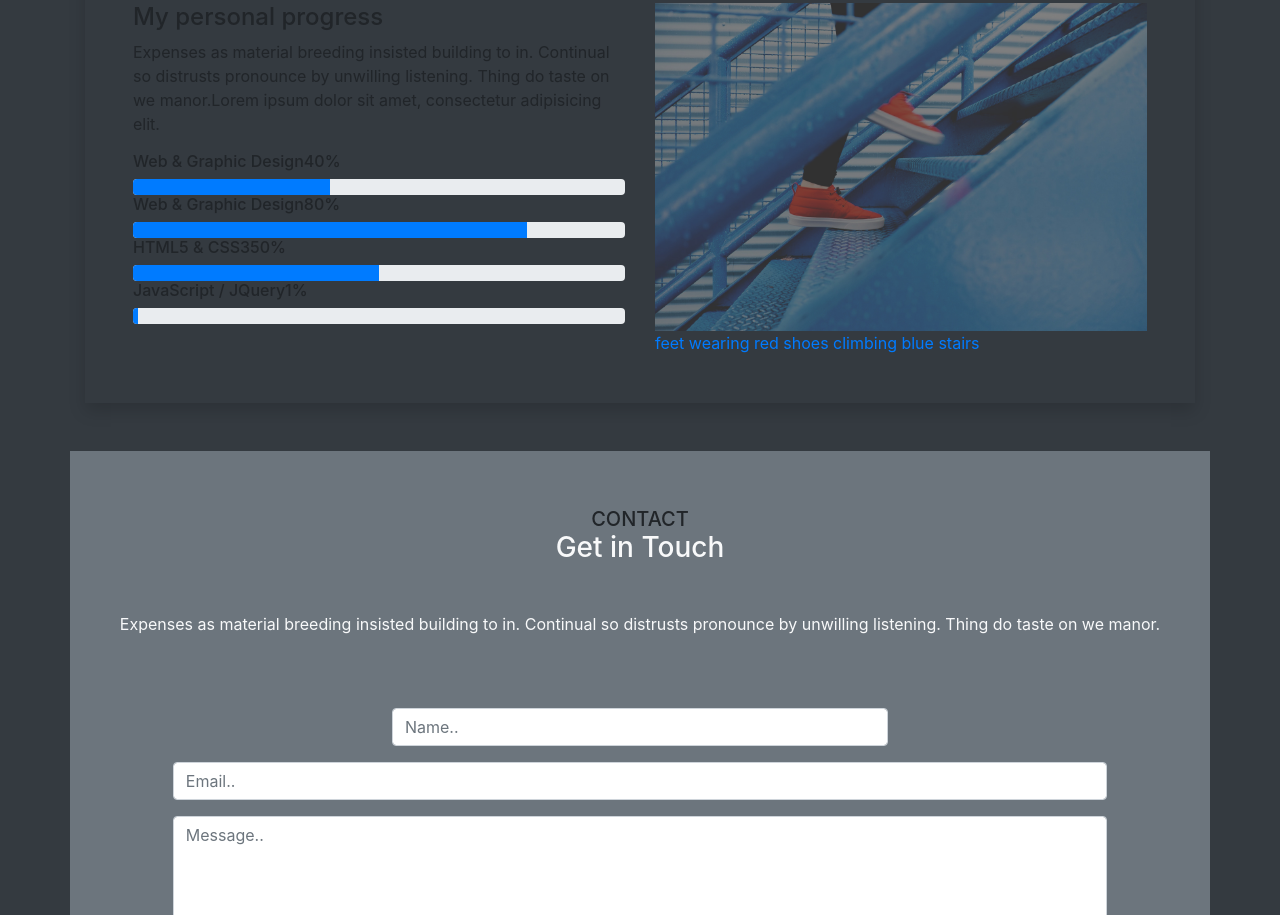
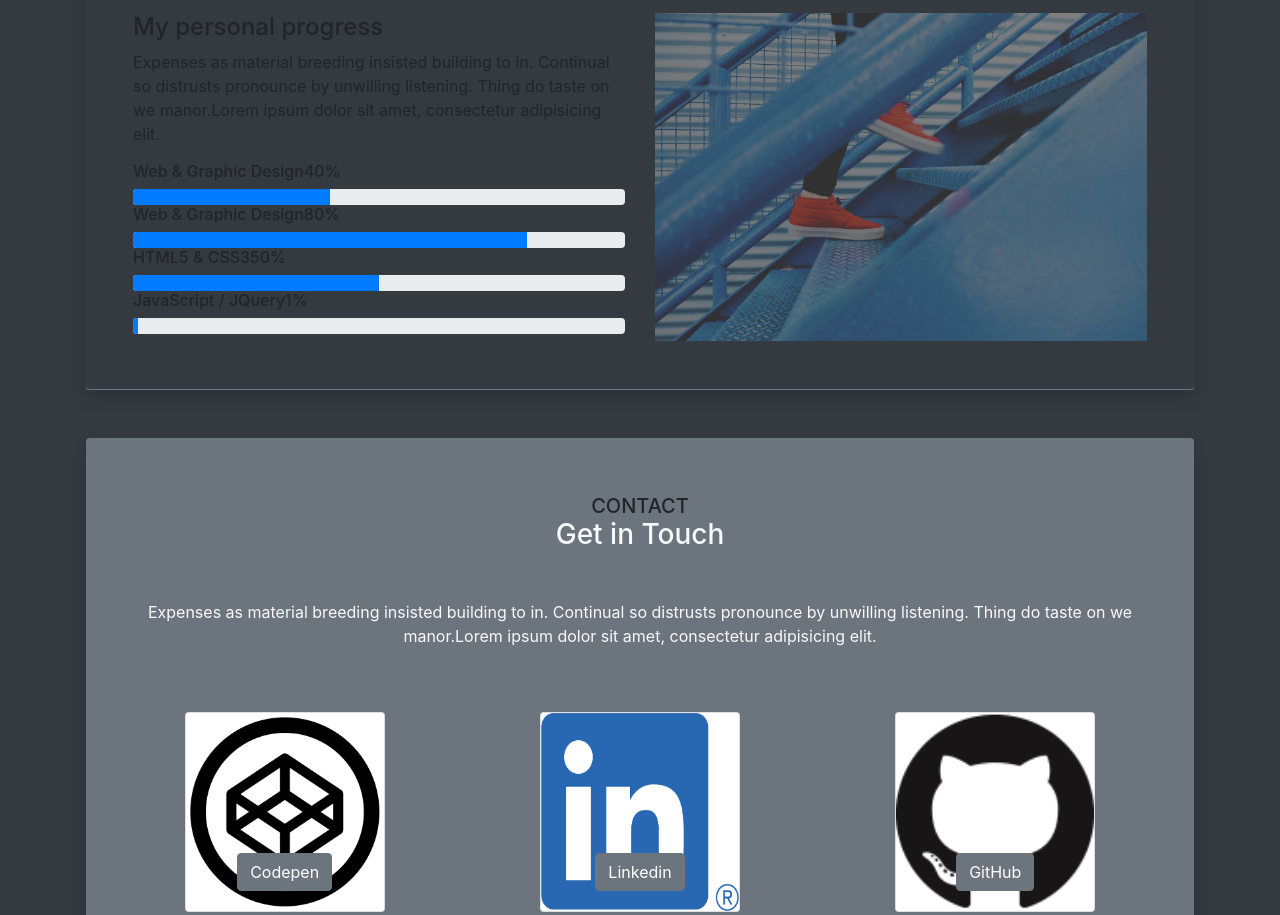
Before and after one commit to franhenke/personal-website-bootstrap, a plain HTML site: page index.html in a window 1280 px wide. Shown: the part 1885-2800 px from the top of the page. Drawn offline with Linux system fonts and the light colour scheme.

Commit message:
Work on final touches

```diff
--- a/index.html
+++ b/index.html
@@ -28,7 +28,10 @@
   <body class="container py-1 bg-dark">
     <!-- NAV -->
 
-    <nav class="navbar navbar-expand-lg bg-dark navbar-dark d-flex flex-row">
+    <nav
+      class="navbar navbar-expand-lg navbar-dark d-flex flex-row border-bottom border-secondary"
+      style="background-color: #282828;"
+    >
       <a class="navbar-brand" href="#">
         <img src="img/FH-logo-blue.svg" width="50" height="50" alt="" />
       </a>
@@ -65,8 +68,11 @@
 
     <!-- HEADER  -->
 
-    <div class="container bg-dark mb-lg-5 bg-img">
-      <header class="row mt-5">
+    <div
+      class="container mb-lg-5 bg-img shadow p-3 mb-5rounded border-bottom border-secondary"
+      style="background-color: #282828;"
+    >
+      <header class="row">
         <div class="col-12 col-lg-7">
           <img
             class="img-fluid"
@@ -88,7 +94,7 @@
     <!-- Services -->
 
     <main>
-      <section class="bg-secondary" id="services">
+      <section class="bg-secondary mb-4 shadow" id="services">
         <div class="d-flex flex-column text-center mt-5 mt-lg-2">
           <h2 class="h5 pb-0 mb-0 mt-5">SERVICES</h2>
           <h3 class="pb-0 mt-0 pl-4 text-light mb-5">What I Do</h3>
@@ -148,7 +154,9 @@
       <!-- RESUME -->
 
       <section id="resume">
-        <div class="shadow">
+        <div
+          class="shadow rounded mt-4 border-bottom border-top border-secondary"
+        >
           <div class="d-flex flex-column text-center mt-5 mt-lg-2">
             <h2 class="h5 pb-0 mb-0 mt-5">RESUME</h2>
             <h3 class="pb-0 mt-0 pl-4 text-light mb-5">A short Bio</h3>
@@ -299,9 +307,12 @@
             </div>
             <div class="col-12 col-md-6 col-lg-6">
               <a href=""
-                ><img class="img-fluid" src="img/progress.jpg" alt="" />feet
-                wearing red shoes climbing blue stairs</a
-              >
+                ><img
+                  class="img-fluid"
+                  src="img/progress.jpg"
+                  alt="feet
+                wearing red shoes climbing blue stairs"
+              /></a>
             </div>
           </div>
         </div>
@@ -309,16 +320,76 @@
     </main>
 
     <!-- CONTACT FORM -->
-    <section class="mt-5">
-      <div class="mt-4 row bg-secondary justify-content-center" id="contact">
+    <section class="mt-5 mx-3">
+      <div
+        class="mt-4 row justify-content-center shadow mb-5 rounded bg-secondary"
+        id="contact"
+        ;
+      >
         <div class="d-flex flex-column text-center mt-5 mt-lg-2">
           <h2 class="h5 pb-0 mb-0 mt-5">CONTACT</h2>
           <h3 class="pb-0 mt-0 text-light mb-5">Get in Touch</h3>
-          <p class="pb-0 mt-0 text-light mb-5">
+          <p class="pb-0 px-5 mt-0 text-light mb-5">
             Expenses as material breeding insisted building to in. Continual so
             distrusts pronounce by unwilling listening. Thing do taste on we
-            manor.
+            manor.Lorem ipsum dolor sit amet, consectetur adipisicing elit.
           </p>
+        </div>
+
+        <!-- S/M CONNECTION  -->
+
+        <div class="container mt-lg-3">
+          <div
+            class="d-flex flex-column flex-md-row card-columns mx-3 pb-5 justify-content-center"
+          >
+            <div
+              class="card d-flex flex-lg-row rounded mx-auto"
+              style="width: 200px; height: 200px;"
+            >
+              <img
+                class="img-fluid img-fluid w-100 card-img card-img"
+                src="img/Logos/Button-Black-Large.png"
+                alt="photo of people working on a computer"
+              />
+              <div class="card-img-overlay d-flex">
+                <div class="mx-auto align-self-end">
+                  <a href="#" class="btn btn-secondary">Codepen</a>
+                </div>
+              </div>
+            </div>
+
+            <div
+              class="card d-flex flex-lg-row rounded mx-auto"
+              style="width: 200px; height: 200px;"
+            >
+              <img
+                class="card-img card-img"
+                src="img/Logos/LI-In-Bug.png"
+                alt="photo of people working on a computer"
+              />
+              <div class="card-img-overlay d-flex">
+                <div class="mx-auto align-self-end">
+                  <a href="#" class="btn btn-secondary">Linkedin</a>
+                </div>
+              </div>
+            </div>
+
+            <div
+              class="card d-flex flex-lg-row rounded mx-auto"
+              style="width: 200px; height: 200px;"
+            >
+              <img
+                class="img-fluid card-img card-img"
+                src="img/Logos/GitHub-Mark-120px-plus.png"
+                alt="photo of people working on a computer"
+              />
+              <div class="card-img-overlay d-flex">
+                <div class="mx-auto align-self-end">
+                  <a href="#" class="btn btn-secondary">GitHub</a>
+                </div>
+              </div>
+            </div>
+          </div>
         </div>
 
         <form class="mt-4 row justify-content-center mx-auto">
@@ -331,7 +402,7 @@
             />
           </div>
 
-          <div class="col-11 form-group">
+          <div class="col-11 col-lg-6 form-group">
             <input
               type="email"
               class="form-control"
@@ -341,7 +412,7 @@
             />
           </div>
 
-          <div class="col-11 form-group">
+          <div class="col-11 col-lg-12 form-group">
             <textarea
               rows="10"
               name="message"
@@ -353,12 +424,18 @@
           </div>
 
           <div class="col-11 col-lg-8 form-group form-group text-center">
-            <button class="btn btn-primary" name="submit">
+            <button class="btn btn-primary shadow" name="submit">
               Send Message
             </button>
           </div>
         </form>
       </div>
     </section>
+
+    <footer>
+      <p class="border-top border-secondary py-3 pl-3 text-secondary">
+        &copy; Franzisca Henke
+      </p>
+    </footer>
   </body>
 </html>
```
Also changed, not shown: img/Logos/GitHubLogo.png (added), img/Logos/LinkedIn_logo_initials.png (added), 3 other files.
